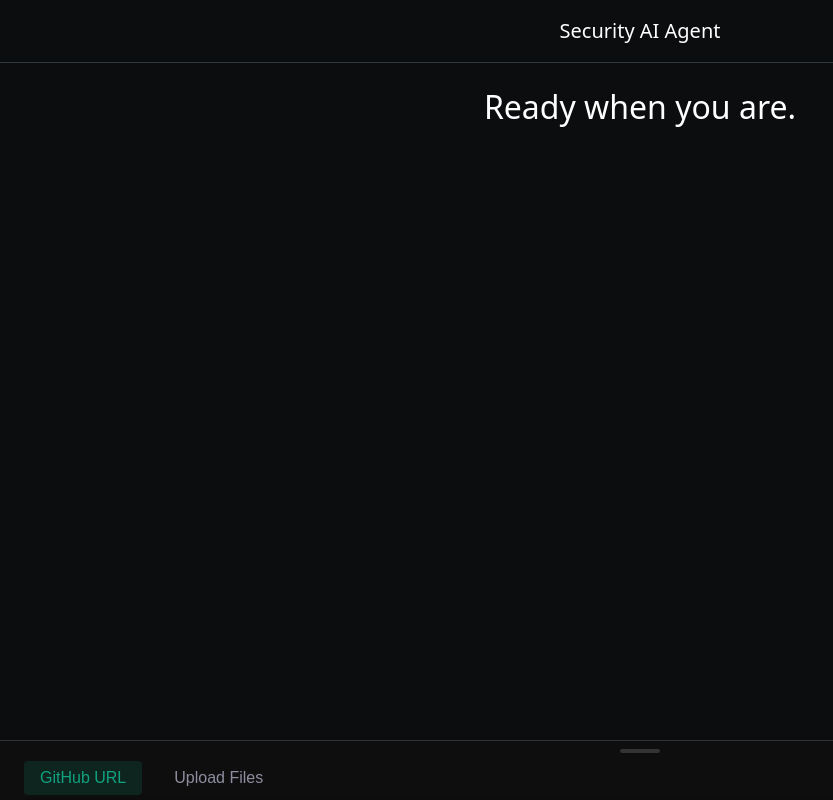
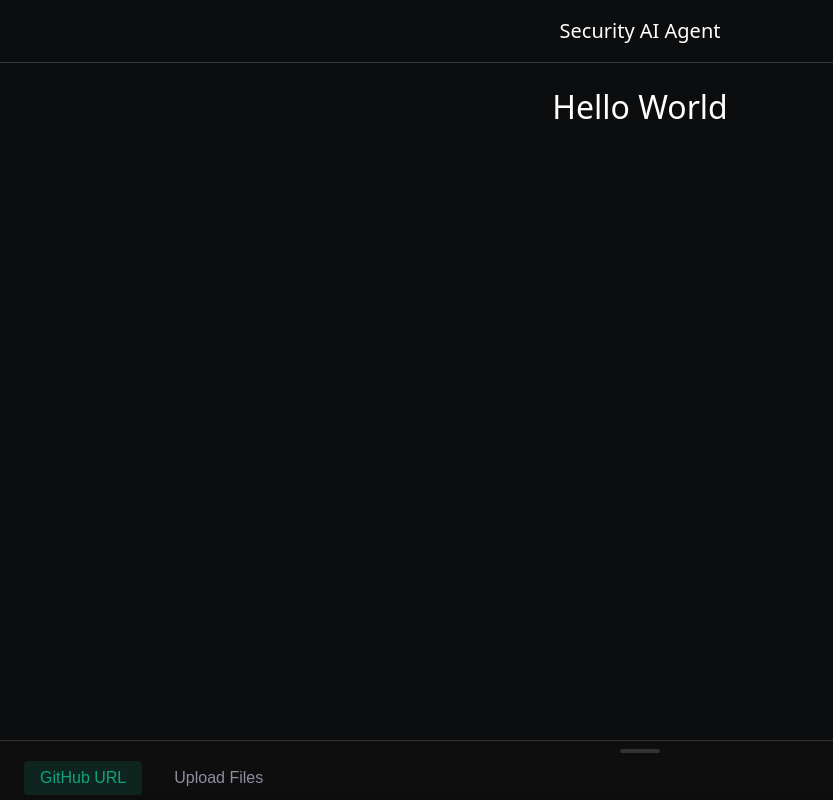
Before and after one commit to ronin207/sec-agent, a React (Create React App) app in the folder frontend/: page / in a window 1280 px wide. Shown: the whole page, without its empty margins (0-833 px from the left). Built offline with nearby package versions, Linux system fonts and the light colour scheme.

Commit message:
Change to Hello World

```diff
--- a/frontend/src/App.js
+++ b/frontend/src/App.js
@@ -850,7 +850,7 @@ contract SecureContract {
       <main className="gemini-main">
         {!results && !loading && (
           <div className="ready-message">
-            Ready when you are.
+            Hello World
           </div>
         )}
 
```
